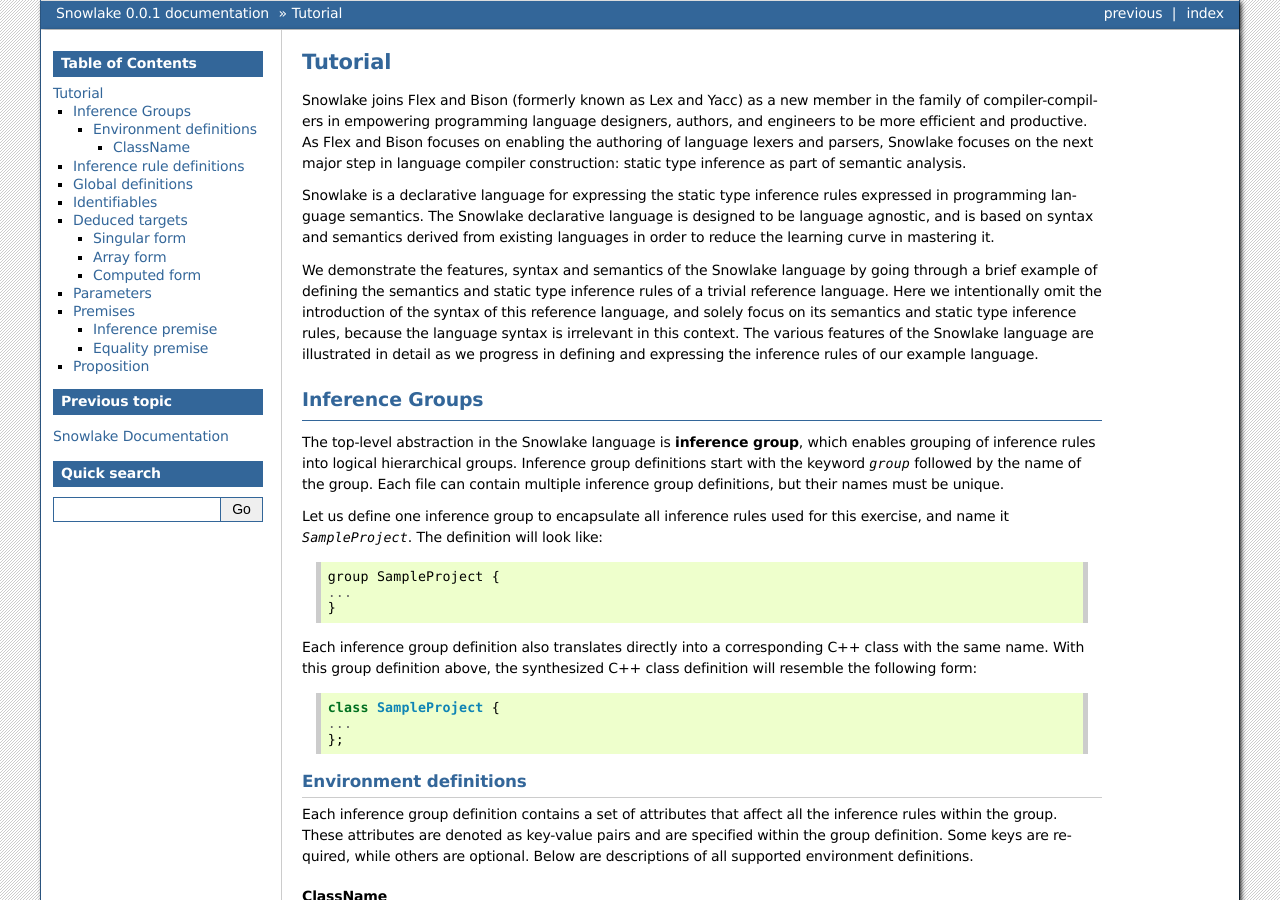
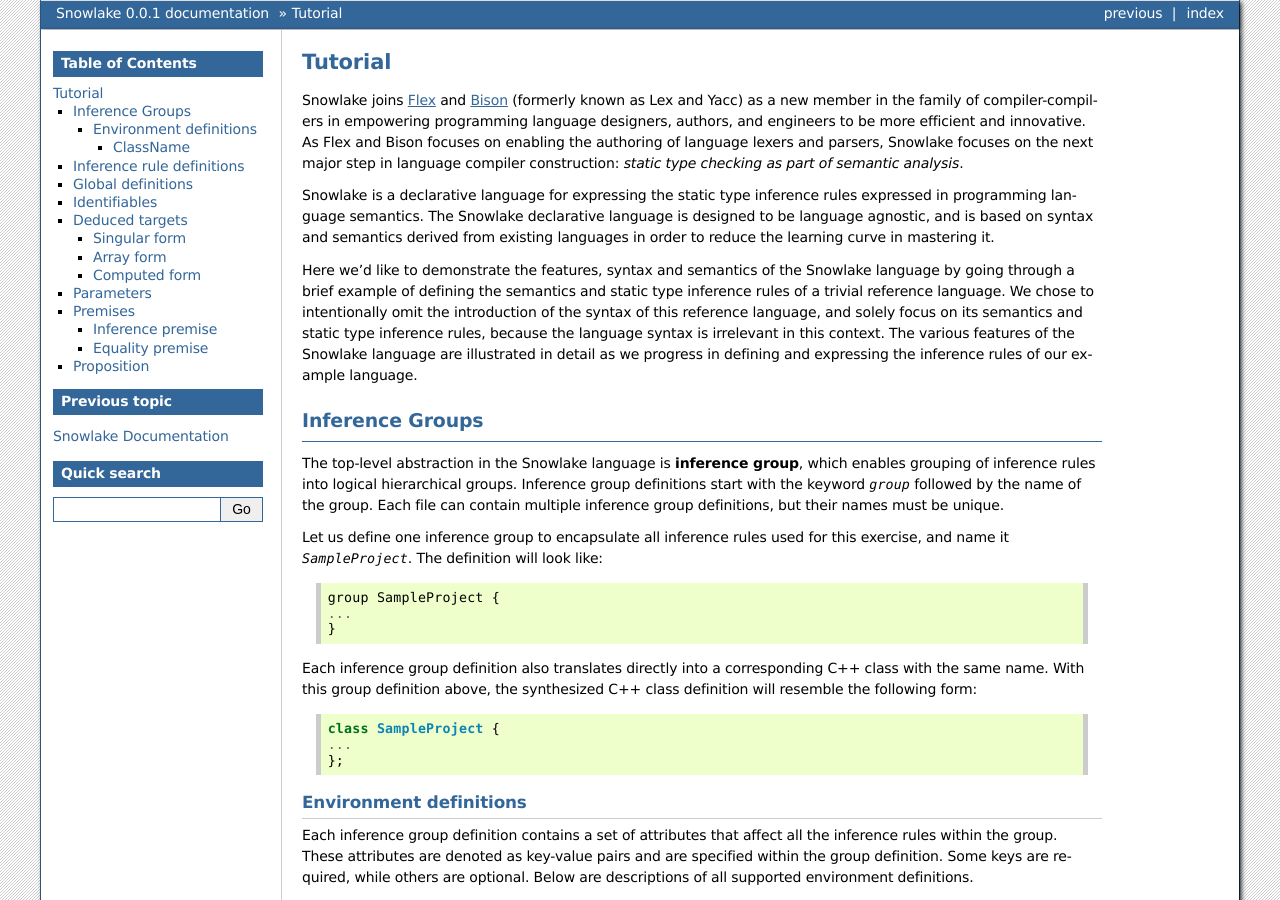
Before and after one commit to libcxx/Snowlake, a Sphinx documentation site: the page built from docs/source/tutorial.rst, in a window 1280 px wide and 900 px high. Built offline with Sphinx 7.4.7, drawn with Linux system fonts in a browser that asks for light colours.

Commit message:
Refine intro paragraph in Tutorial page [ci skip]

```diff
--- a/docs/source/tutorial.rst
+++ b/docs/source/tutorial.rst
@@ -4,12 +4,17 @@
 Tutorial
 ********
 
-Snowlake joins Flex and Bison (formerly known as Lex and Yacc) as a new
-member in the family of compiler-compilers in empowering programming language
-designers, authors, and engineers to be more efficient and productive.
-As Flex and Bison focuses on enabling the authoring of language lexers and
-parsers, Snowlake focuses on the next major step in language compiler
-construction: static type inference as part of semantic analysis.
+Snowlake joins
+`Flex <https://en.wikipedia.org/wiki/Flex_(lexical_analyser_generator)>`_
+and
+`Bison <https://en.wikipedia.org/wiki/GNU_bison>`_
+(formerly known as Lex and Yacc)
+as a new member in the family of compiler-compilers in empowering
+programming language designers, authors, and engineers to be more
+efficient and innovative. As Flex and Bison focuses on enabling the
+authoring of language lexers and parsers, Snowlake focuses on the
+next major step in language compiler construction:
+*static type checking as part of semantic analysis*.
 
 Snowlake is a declarative language for expressing the static type inference
 rules expressed in programming language semantics. The Snowlake declarative
@@ -17,14 +22,15 @@ language is designed to be language agnostic, and is based on syntax and
 semantics derived from existing languages in order to reduce the learning
 curve in mastering it.
 
-We demonstrate the features, syntax and semantics of the Snowlake language
-by going through a brief example of defining the semantics and static type
-inference rules of a trivial reference language. Here we intentionally omit
-the introduction of the syntax of this reference language, and solely focus
-on its semantics and static type inference rules, because the language syntax
-is irrelevant in this context. The various features of the Snowlake language
-are illustrated in detail as we progress in defining and expressing the
-inference rules of our example language.
+Here we'd like to demonstrate the features, syntax and semantics of the
+Snowlake language by going through a brief example of defining the
+semantics and static type inference rules of a trivial reference language.
+We chose to intentionally omit the introduction of the syntax of this
+reference language, and solely focus on its semantics and static type
+inference rules, because the language syntax is irrelevant in this context.
+The various features of the Snowlake language are illustrated in detail as
+we progress in defining and expressing the inference rules of our example
+language.
 
 
 Inference Groups
```
